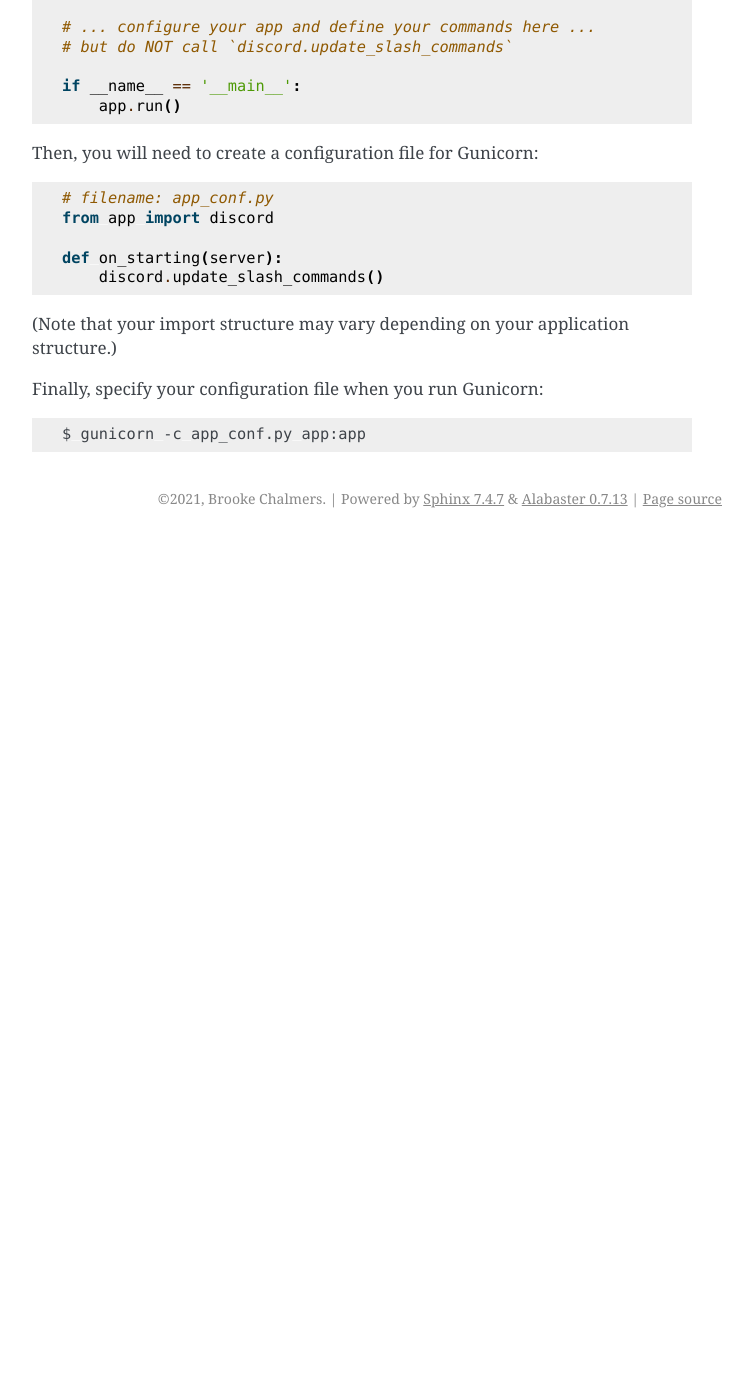
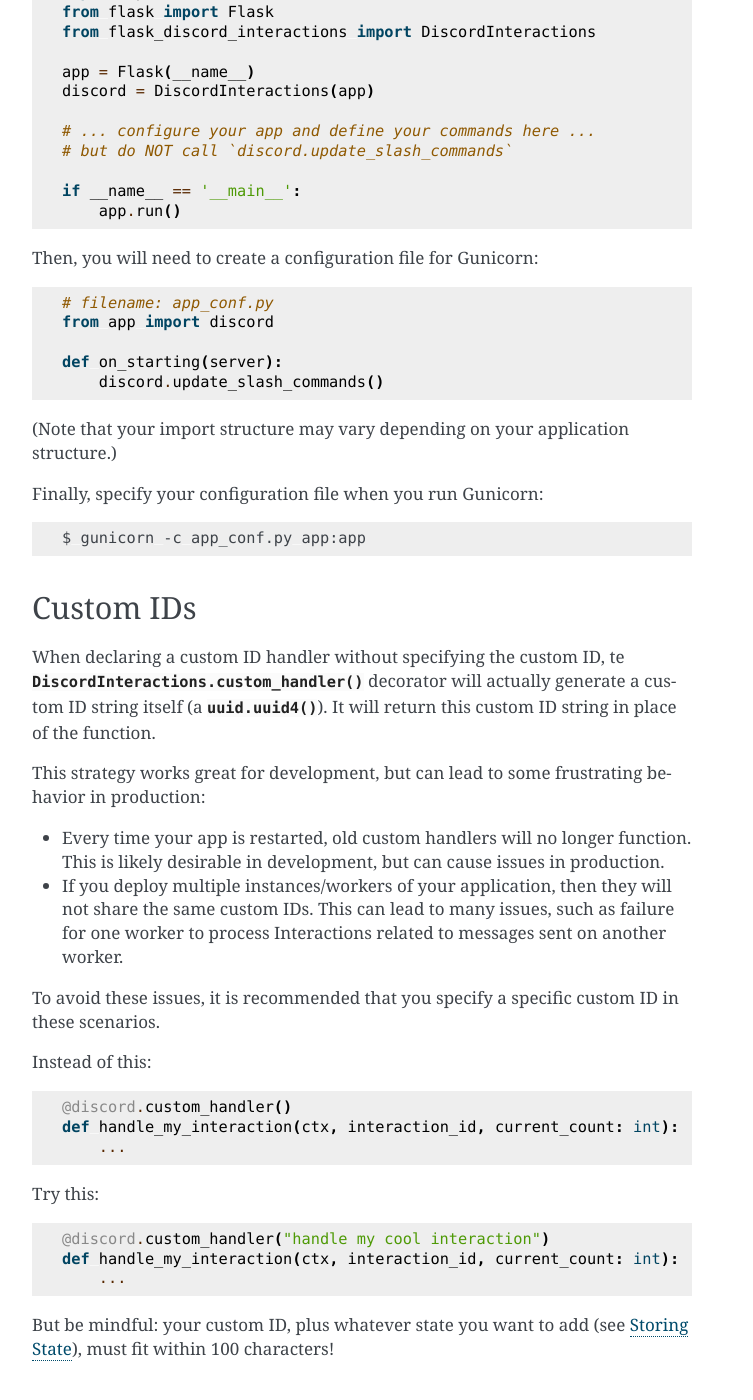
Before and after one commit to breqdev/flask-discord-interactions, a Sphinx documentation site: the page built from docs/workers.rst, in a window 1280 px wide and 1400 px high, scrolled down 2414 px. Shown: the whole window, without its empty margins (388-1141 px from the left). Built offline with Sphinx 7.4.7, drawn with Linux system fonts in a browser that asks for light colours; before the commit the page ends 2952 px from its top, so only the background shows below that; some of the changed text lies outside the part shown.

Commit message:
Document the custom ID generation process

```diff
--- a/docs/workers.rst
+++ b/docs/workers.rst
@@ -16,6 +16,11 @@ it?
         raise HTTPError(http_error_msg, response=self)
     requests.exceptions.HTTPError: 429 Client Error: Too Many Requests for url: https://discord.com/api/v9/applications/[...]
 
+There are many potential pitfalls when using this library, where code can work fine
+with one worker process but crash when scaled horizontally.
+
+Rate Limiting
+-------------
 
 If you're deploying to an environment with multiple concurrent workers, you may
 run into a situation where each worker will independently attempt to register
@@ -23,14 +28,14 @@ your application's slash commands with Discord. When this happens, there's a
 good chance you'll get rate-limited!
 
 Issue Reproduction
-------------------
+^^^^^^^^^^^^^^^^^^
 
 You can see this issue by running an example with ``gunicorn -w 4`` or similar.
 This will run four workers, each one will send a separate request to the
 Discord API, and some of them will get rate-limited and crash.
 
 Background
-----------
+^^^^^^^^^^
 
 Most of the examples for this library will call
 ``discord.update_slash_commands`` when the Flask app initializes. This can be
@@ -47,7 +52,7 @@ Here are some general approaches you can use to handle command registration for
 your app.
 
 Approach 1: Manual Update
--------------------------
+^^^^^^^^^^^^^^^^^^^^^^^^^
 
 You can manually run ``discord.update_slash_commands`` before deploying your
 app. For convenience, you could put this behind a command line argument:
@@ -81,7 +86,7 @@ This option is the most versatile, since it does not depend on any specific
 web server or hosting setup.
 
 Approach 2: Server Hooks
-------------------------
+^^^^^^^^^^^^^^^^^^^^^^^^
 
 .. warning::
     *Note that if your application relies on parallelization beyond just one worker
@@ -140,3 +145,39 @@ Finally, specify your configuration file when you run Gunicorn:
 .. code-block:: bash
 
     $ gunicorn -c app_conf.py app:app
+
+Custom IDs
+----------
+
+When declaring a custom ID handler without specifying the custom ID,
+te :meth:`.DiscordInteractions.custom_handler` decorator will
+actually generate a custom ID string itself (a :py:func:`uuid.uuid4`). It will return
+this custom ID string in place of the function.
+
+This strategy works great for development, but can lead to some frustrating
+behavior in production:
+
+- Every time your app is restarted, old custom handlers will no longer function. This is likely desirable in development, but can cause issues in production.
+- If you deploy multiple instances/workers of your application, then they will not share the same custom IDs. This can lead to many issues, such as failure for one worker to process Interactions related to messages sent on another worker.
+
+To avoid these issues, it is recommended that you specify a specific custom ID in these scenarios.
+
+Instead of this:
+
+.. code-block:: python
+
+    @discord.custom_handler()
+    def handle_my_interaction(ctx, interaction_id, current_count: int):
+        ...
+
+
+Try this:
+
+.. code-block:: python
+
+    @discord.custom_handler("handle my cool interaction")
+    def handle_my_interaction(ctx, interaction_id, current_count: int):
+        ...
+
+But be mindful: your custom ID, plus whatever state you want to add
+(see :ref:`storing-state-custom-id`), must fit within 100 characters!
```
Also changed, not shown: docs/components.rst (+51 -3 lines).
